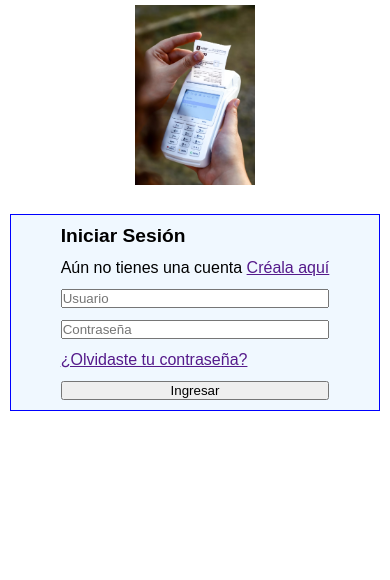
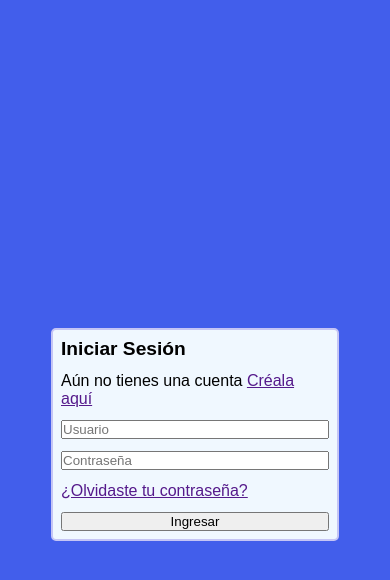
Before and after one commit to ALEXANDERAMORT88/Factura_Electronica, a plain HTML site: page pages/login.html in a window 390 px wide. Drawn offline with Linux system fonts and the light colour scheme.

Commit message:
Cambios en la vista de Login para manejar el media queries

```diff
--- a/BackEnd/routes/cliente.route.js
+++ b/BackEnd/routes/cliente.route.js
@@ -1,5 +1,4 @@
 import express from "express";
-// import ZodClienteSchema from "../schemas/clilente.shema.js";
 import Cliente from "../model/cliente.model.js";
 
 import {crearCliente,
--- a/css/login_page.css
+++ b/css/login_page.css
@@ -6,78 +6,79 @@
 }
 
 :root {
-    --color-predetirminado:#425EEB;
+    --color-predetirminado: #425EEB;
 }
 
 .img_publicidad {
-    width: 100%;
-    height: 700px;
+    width: 43vw;
+    height: 43.7rem;
     max-width: 687px;
     margin: 10px;
 }
 
 .contenedor {
     display: grid;
-    /* justify-content: center; */
     align-items: center;
-    grid-template-columns: 1fr 555px;
+    grid-template-columns: clamp(25rem, 45vw, 46rem) clamp(20rem, 30vw, 34rem);
+    gap: 1.5rem;
 }
 
 .login {
-    background-color: aliceblue;
-    border: solid 2px blue;
-    width: 400px;
-    height: 400px;
-    display: grid;
+    display: flex;
     justify-content: center;
     align-items: center;
 }
 
 .formulario {
+    width: 25rem;
+    max-width: 100%;
+    height: auto;
+    background-color: aliceblue;
+    border: solid 2px rgb(197, 197, 245);
+    border-radius: 5px;
     display: grid;
-    gap: 8px;
+    place-content: center;
+    padding: 2rem;
+    gap: 1.5rem;
 }
 
-/* Responsividad para pantallas menores a 900px */
-@media (max-width: 900px) {
+/* Responsividad para pantallas menores a 56.25rem */
+@media (max-width: 56.25rem) {
+
     .contenedor {
-        grid-template-columns: 1fr;
-        grid-template-rows: auto auto;
-        justify-items: center;
+        width: 100%;
+        height: 100vh;
+        display: grid;
+        grid-template-columns: auto;
+        place-content: center;
+        background-color: var(--color-predetirminado);
     }
 
     .img_publicidad {
-        height: 300px;
-        max-width: 100%;
-        margin: 5px 0;
+        display: none;
     }
 
     .login {
-        width: 90vw;
-        max-width: 400px;
-        height: auto;
-        margin: 20px 0;
+        width: 100%;
+    }
+
+    .formulario {
+        width: 100vw;
+        max-width: 25rem;
+        padding: 1rem;
     }
 }
 
 /* Responsividad para pantallas menores a 600px */
-@media (max-width: 600px) {
-    .formulario {
-        padding: 10px;
-        gap: 12px;
-    }
+@media (max-width: 37.5rem) {
+   .formulario {
+    width: 100%;
+    max-width: 18rem;
+    gap: 0.75rem;
+    padding: 0.5rem;
+  }
 
-    .login {
-        width: 100vw;
-        max-width: 95vw;
-        border-width: 1px;
-    }
-
-    h2 {
-        font-size: 1.2rem;
-    }
-
-    .img_publicidad {
-        height: 180px;
-    }
+  h2 {
+    font-size: 1.2rem;
+  }
 }
```
Also changed, not shown: BackEnd/schemas/clilente.shema.js (+6 -11 lines), pages/panel _de_gestion.html (+1 -0 lines), pages/register.html (+1 -1 lines).
